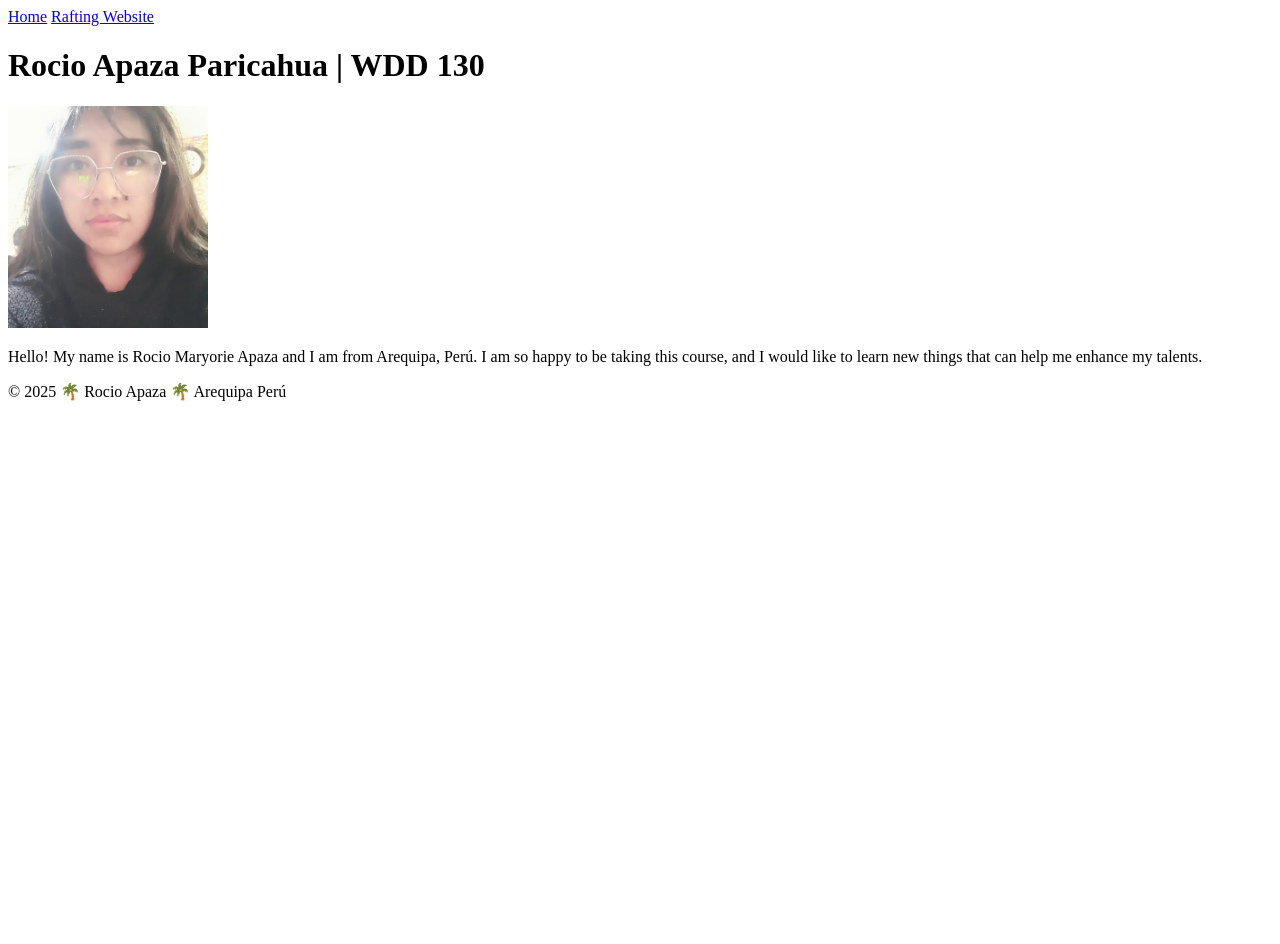
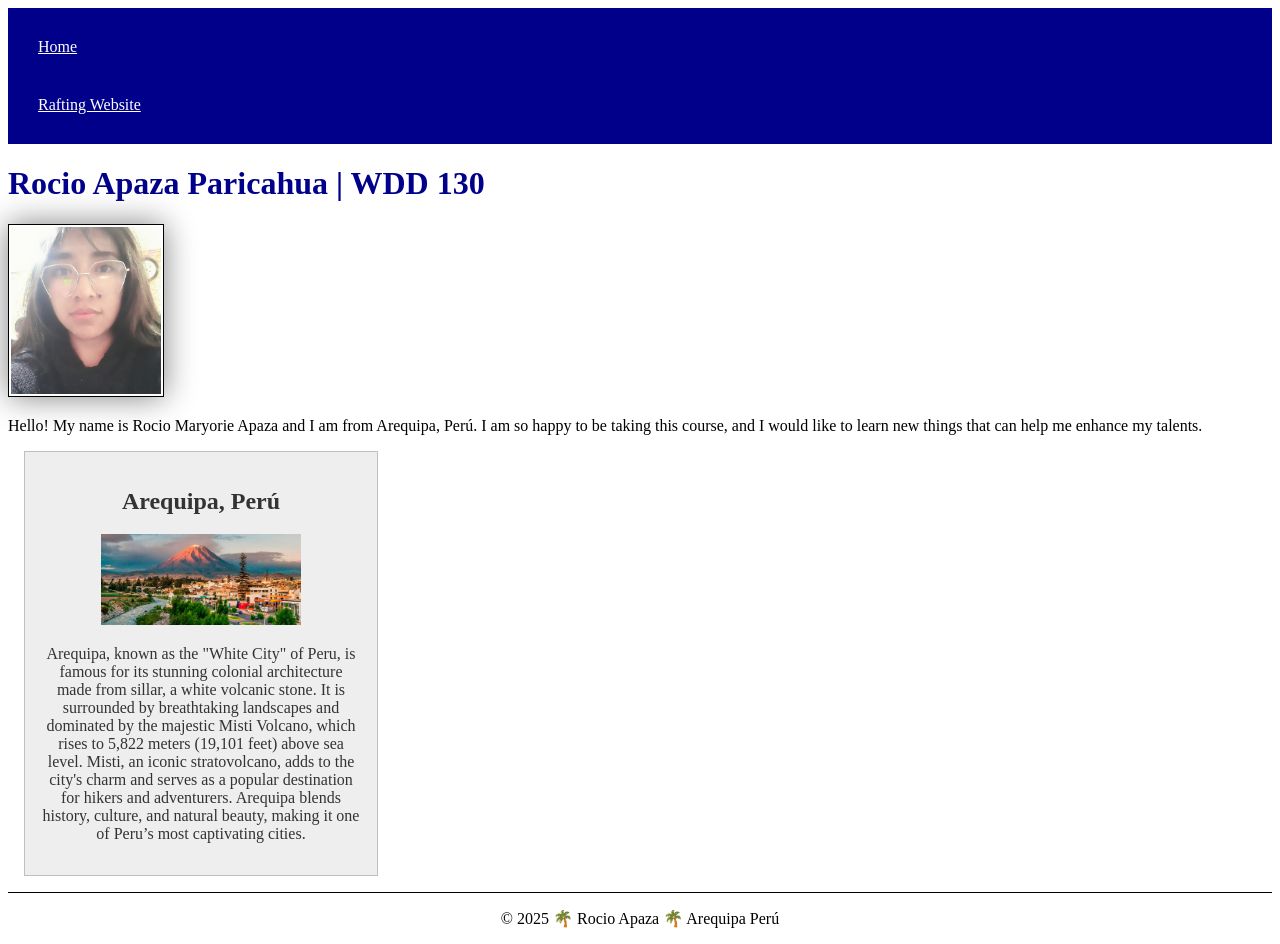
Before and after one commit to EliMAmy/wdd130, a plain HTML site: page index.html in a window 1280 px wide. Before the commit the page ends 800 px from the top, so only its background shows below. Drawn offline with Linux system fonts and the light colour scheme.

Commit message:
ad CSS rules

```diff
--- a/index.html
+++ b/index.html
@@ -4,6 +4,9 @@
         <meta charset="utf-8">
         <meta name="viewport" content="width=device-width,initial-scale=1.0">
         <title>Rocio Apaza | WDD 130</title>
+        <meta name="description" content="">
+        <meta name="author" content="Rocio Apaza Paricahua">
+        <link rel="stylesheet" href="styles/styles.css">
     </head>
     <body>
         <header>
@@ -17,6 +20,11 @@
             <img src="images/profile.jpg" alt="Hi, my name is Rocio Apaza" width="200">
             <p>Hello! My name is Rocio Maryorie Apaza and I am from Arequipa, Perú. I am so happy to be taking this course, and I would like to learn new things that can help me enhance my talents.</p>
         </main>
+        <aside>
+            <h2>Arequipa, Perú</h2>
+            <img src="images/country.jpg" alt="This is Misti Volcano of Arequipa city.">
+            <p> Arequipa, known as the "White City" of Peru, is famous for its stunning colonial architecture made from sillar, a white volcanic stone. It is surrounded by breathtaking landscapes and dominated by the majestic Misti Volcano, which rises to 5,822 meters (19,101 feet) above sea level. Misti, an iconic stratovolcano, adds to the city's charm and serves as a popular destination for hikers and adventurers. Arequipa blends history, culture, and natural beauty, making it one of Peru’s most captivating cities.</p>
+        </aside>
         <footer>
             <p>&#169; 2025 &#127796; Rocio Apaza &#127796; Arequipa Perú</p>
         </footer>
--- /dev/null
+++ b/styles/styles.css
@@ -0,0 +1,44 @@
+nav{
+    background-color: darkblue;
+    padding: 10px;
+}
+
+nav a{
+    color: white;
+    display: block;
+    padding: 20px;
+}
+h1{
+    color: darkblue;
+}
+
+main img {
+    width: 150px;
+    height: auto;
+    border: 1px solid black;
+    padding: 2px;
+    box-shadow: 0 0 30px gray;
+}
+p{
+    padding: 0px;
+}
+
+aside{
+    width: 20rem;
+    margin: 1rem;
+    border: 1px solid rgb(0 0 0 / 0.2);
+    padding: 1rem;
+    background-color: #eee;
+    color: #333;
+    text-align: center;
+}
+aside img{
+    width: 200px;
+    height: auto;
+}
+
+footer{
+    margin-top: 15px;
+    border-top: 1px solid #000;
+    text-align: center;
+}
```
Also changed, not shown: week2/holygrail.html (deleted, +0 -38 lines), images/country.jpg (added).
